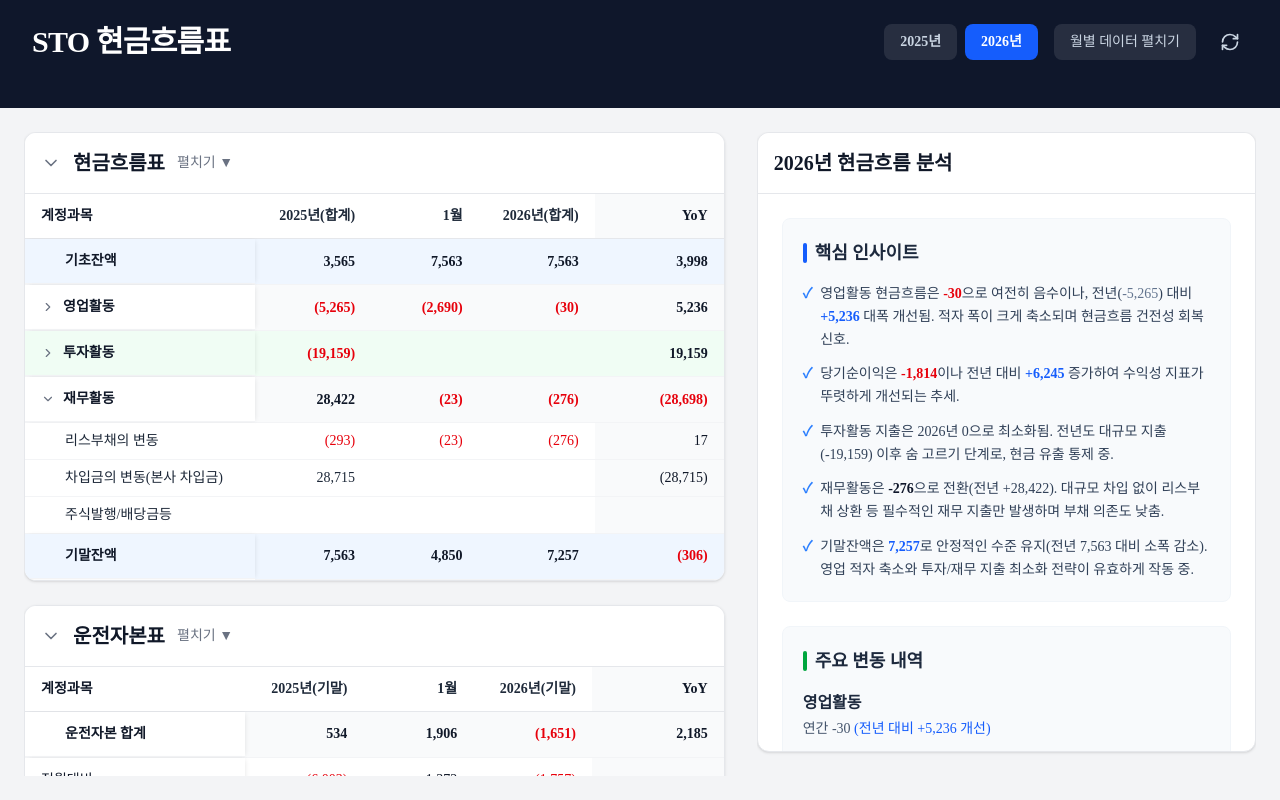
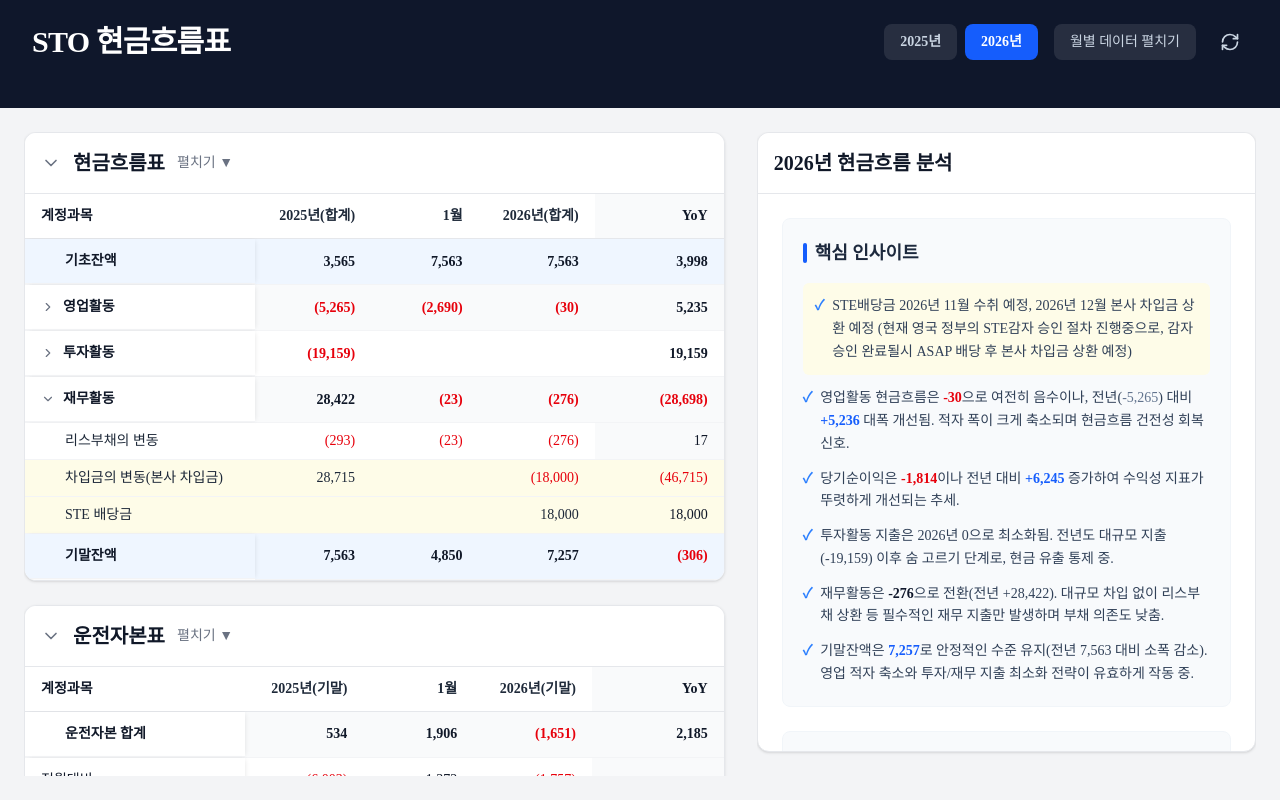
Before and after one commit to kyeongsoo88/stocashnew, a Next.js app: page / in a window 1280 px wide. Built offline with nearby package versions, Linux system fonts and the light colour scheme; a web font is replaced by a local one.

Commit message:
Remove investing activity background color, add yellow highlight to STE dividend and borrowing rows, add STE dividend note to insights

```diff
--- a/components/DashboardAnalysis.tsx
+++ b/components/DashboardAnalysis.tsx
@@ -16,6 +16,12 @@ export const DashboardAnalysis = () => {
           </div>
 
           <ul className="space-y-3 text-sm text-slate-700 leading-relaxed">
+            <li className="flex gap-2 bg-yellow-50 p-3 rounded-md">
+              <span className="text-blue-500 font-bold">✓</span>
+              <span>
+                STE배당금 2026년 11월 수취 예정, 2026년 12월 본사 차입금 상환 예정 (현재 영국 정부의 STE감자 승인 절차 진행중으로, 감자 승인 완료될시 ASAP 배당 후 본사 차입금 상환 예정)
+              </span>
+            </li>
             <li className="flex gap-2">
               <span className="text-blue-500 font-bold">✓</span>
               <span>
--- a/components/DataTable.tsx
+++ b/components/DataTable.tsx
@@ -183,7 +183,7 @@ export const DataTable: React.FC<DataTableProps> = ({ headers, rows, title, show
                       group.isHeader && (group.data[0]?.includes("기초잔액") || group.data[0]?.includes("기말잔액"))
                         ? "font-bold text-gray-900 bg-blue-50"
                         : group.isHeader && group.data[0]?.includes("투자활동")
-                        ? "font-bold text-gray-900 bg-green-50"
+                        ? "font-bold text-gray-900 bg-white"
                         : group.isHeader
                         ? "font-bold text-gray-900 bg-gray-50"
                         : "font-medium text-gray-900"
@@ -204,16 +204,16 @@ export const DataTable: React.FC<DataTableProps> = ({ headers, rows, title, show
                             // First Column
                             cellIndex === 0 && "sticky left-0 z-10 text-left flex items-center gap-2 shadow-[2px_0_5px_-2px_rgba(0,0,0,0.1)]",
                             cellIndex === 0 && isBeginningOrEnding && "bg-blue-50 group-hover:bg-blue-100",
-                            cellIndex === 0 && isInvesting && "bg-green-50 group-hover:bg-green-100",
+                            cellIndex === 0 && isInvesting && "bg-white group-hover:bg-gray-50",
                             cellIndex === 0 && !isBeginningOrEnding && !isInvesting && "bg-white group-hover:bg-gray-50",
                             // Middle Columns
                             cellIndex !== 0 && !isLast && "text-right",
                             cellIndex !== 0 && !isLast && isBeginningOrEnding && "bg-blue-50",
-                            cellIndex !== 0 && !isLast && isInvesting && "bg-green-50",
+                            cellIndex !== 0 && !isLast && isInvesting && "bg-white",
                             // Last Column (YoY)
                             isLast && "text-right font-bold",
                             isLast && isBeginningOrEnding && "bg-blue-50 group-hover:bg-blue-100",
-                            isLast && isInvesting && "bg-green-50 group-hover:bg-green-100",
+                            isLast && isInvesting && "bg-white group-hover:bg-gray-100",
                             isLast && !isBeginningOrEnding && !isInvesting && "bg-gray-50 group-hover:bg-gray-100",
                             // Negative numbers
                             negative && "text-red-600"
@@ -238,10 +238,15 @@ export const DataTable: React.FC<DataTableProps> = ({ headers, rows, title, show
                   {hasChildren && isExpanded && group.children.map((childRow, childIndex) => {
                     const visibleChildData = getVisibleCells(childRow);
                     const isBorrowingRow = childRow[0]?.includes("차입금의 변동(본사 차입금)");
+                    const isSTEDividend = childRow[0]?.includes("STE 배당금");
+                    const isHighlighted = isBorrowingRow || isSTEDividend;
                     return (
                       <tr
                         key={`${group.id}-child-${childIndex}`}
-                        className="hover:bg-gray-50/80 transition-colors"
+                        className={cn(
+                          "transition-colors",
+                          isHighlighted ? "bg-yellow-50 hover:bg-yellow-100" : "hover:bg-gray-50/80"
+                        )}
                       >
                         {visibleChildData.map((cell, cellIndex) => {
                           const isLast = cellIndex === visibleChildData.length - 1;
@@ -254,13 +259,18 @@ export const DataTable: React.FC<DataTableProps> = ({ headers, rows, title, show
                               className={cn(
                                 "px-4 py-2 border-b border-gray-100 whitespace-nowrap text-gray-800",
                                 // Indentation
-                                cellIndex === 0 && "sticky left-0 z-10 text-left pl-10 bg-white shadow-[2px_0_5px_-2px_rgba(0,0,0,0.1)]",
+                                cellIndex === 0 && "sticky left-0 z-10 text-left pl-10 shadow-[2px_0_5px_-2px_rgba(0,0,0,0.1)]",
+                                cellIndex === 0 && isHighlighted && "bg-yellow-50",
+                                cellIndex === 0 && !isHighlighted && "bg-white",
                                 // Middle Columns
                                 cellIndex !== 0 && !isLast && "text-right font-normal",
+                                cellIndex !== 0 && !isLast && isHighlighted && "bg-yellow-50",
                                 // Last Column (YoY)
-                                isLast && "text-right bg-gray-50 font-medium text-gray-900",
-                                // Negative numbers (차입금의 변동(본사 차입금)은 제외)
-                                negative && !isBorrowingRow && "text-red-600"
+                                isLast && "text-right font-medium text-gray-900",
+                                isLast && isHighlighted && "bg-yellow-50",
+                                isLast && !isHighlighted && "bg-gray-50",
+                                // Negative numbers (첫 번째 열 제외하고 음수는 빨간색)
+                                negative && cellIndex !== 0 && "text-red-600"
                               )}
                             >
                                {cellValue}
```
Also changed, not shown: public/data/cashflow.csv.
